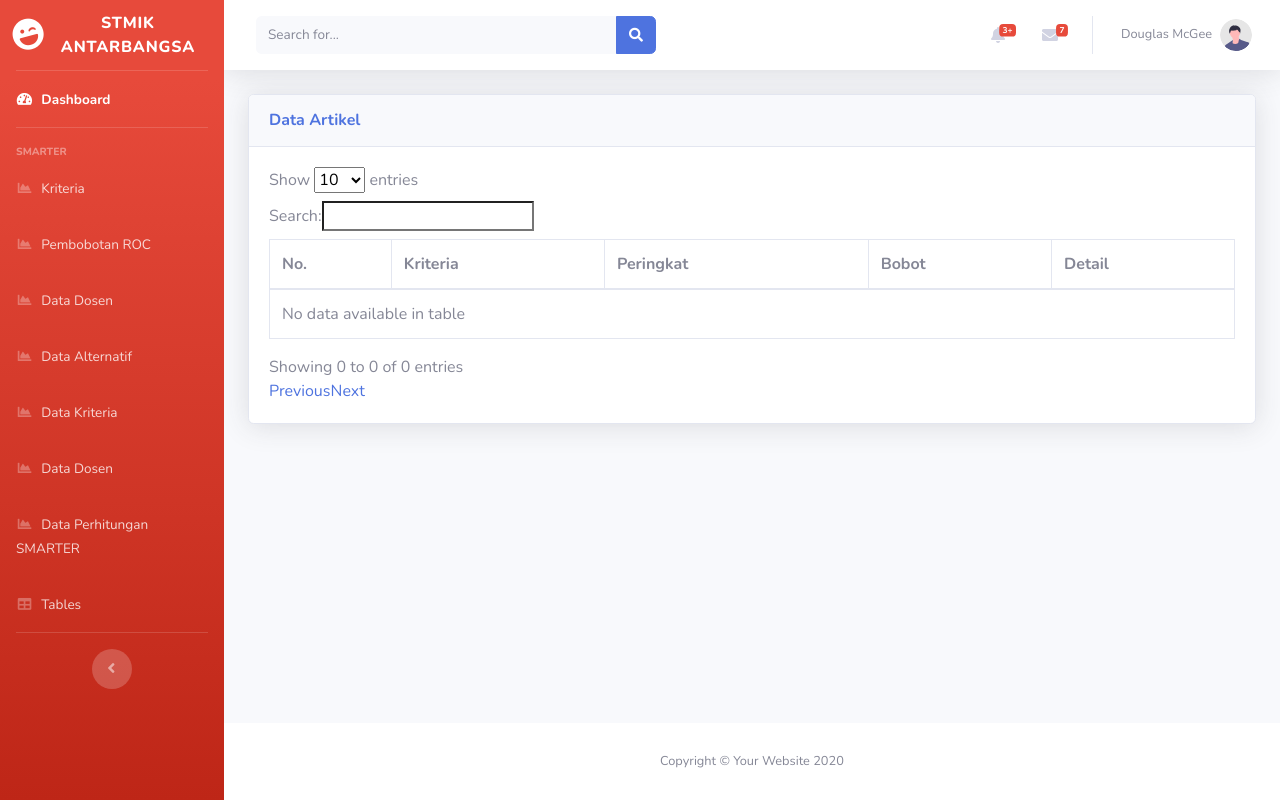
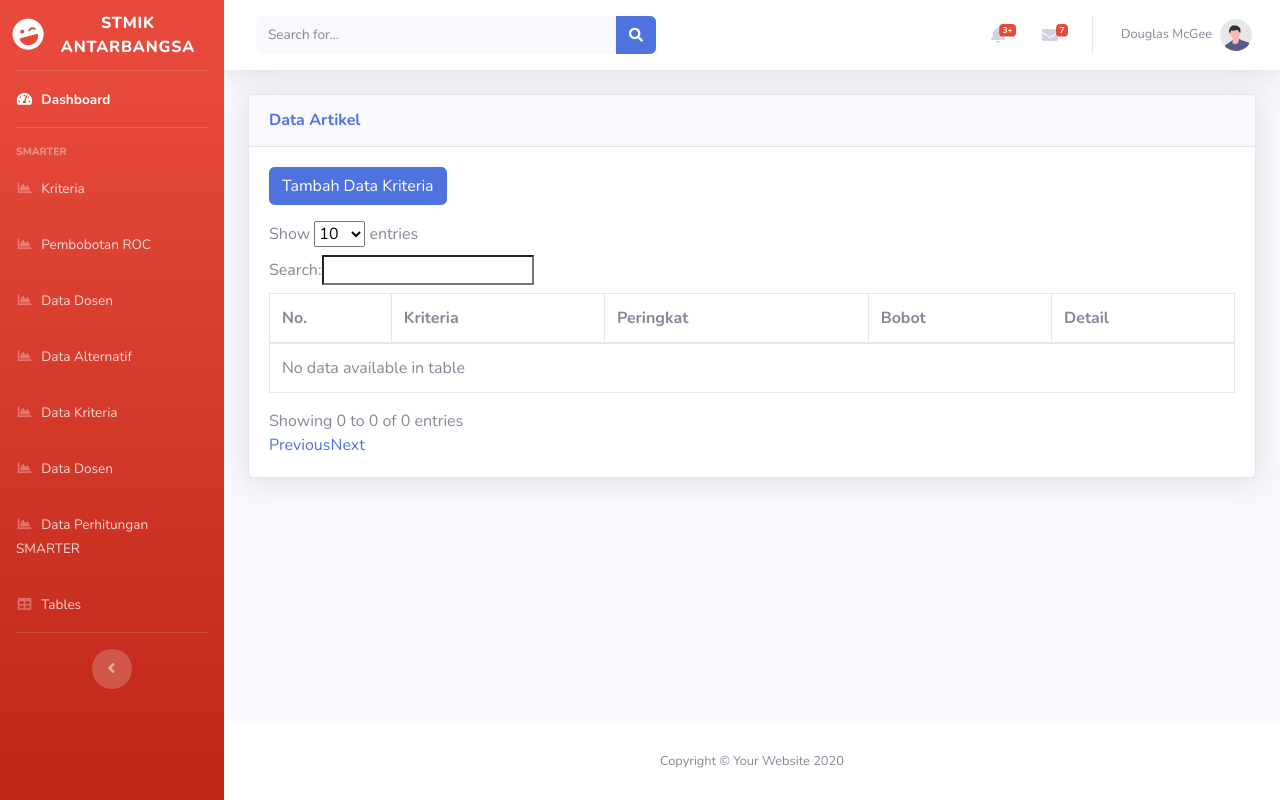
Before and after one commit to refaldodev/SPK, a CodeIgniter 4 app: template app/Views/kriteria/index.php in a window 1280 px wide. Run offline with PHP 8.4 and a stand-in for CodeIgniter, Linux system fonts and the light colour scheme; the template is opened without the code that fills it, so the values that code supplies are empty; some libraries are stand-ins or nearby versions.

Commit message:
add create kriteria

```diff
--- a/app/Config/App.php
+++ b/app/Config/App.php
@@ -36,7 +36,8 @@ class App extends BaseConfig
 	 *
 	 * @var string
 	 */
-	public $indexPage = 'index.php';
+	// public $indexPage = 'index.php';
+	public $indexPage = '';
 
 	/**
 	 * --------------------------------------------------------------------------
--- a/app/Config/Routes.php
+++ b/app/Config/Routes.php
@@ -32,9 +32,9 @@ $routes->setAutoRoute(true);
 // We get a performance increase by specifying the default
 // route since we don't have to scan directories.
 $routes->get('/', 'admin::index');
+$routes->get('/datadosen', 'datadosen::index');
 $routes->get('/datadosen/create', 'datadosen::create');
 $routes->get('/datadosen/(:segment)', 'datadosen::detail/$1');
-
 $routes->get('/kriteria/(:segment)', 'Kriteria::subkriteria/$1');
 /*
  * --------------------------------------------------------------------
--- a/app/Controllers/DataDosen.php
+++ b/app/Controllers/DataDosen.php
@@ -64,10 +64,9 @@ class DataDosen extends BaseController
             'program_studi' => $this->request->getVar('program_studi'),
             'asal_kampus' => $this->request->getVar('asal_kampus'),
 
-
-
         ]);
         // dd($data);
+        session()->setFlashdata('pesan', 'Data berhasil di tambah.');
 
         return redirect()->to('/datadosen');
     }
--- a/app/Models/KriteriaModel.php
+++ b/app/Models/KriteriaModel.php
@@ -11,6 +11,7 @@ class KriteriaModel extends Model
     // ...
     protected $table = 'kriteria';
     protected $useTimestamps = true;
+    protected $allowedFields = ['kriteria', 'peringkat', 'bobot'];
 
     public function getKriteria($slug = false)
     {
--- a/app/Views/admintemplate/template.php
+++ b/app/Views/admintemplate/template.php
@@ -18,7 +18,7 @@
     <!-- Custom styles for this template-->
     <link href="/assets/css/sb-admin-2.min.css" rel="stylesheet">
     <!-- datatables -->
-    <link href="assets/vendor/datatables/dataTables.bootstrap4.min.css" rel="stylesheet">
+    <link href="/assets/vendor/datatables/dataTables.bootstrap4.min.css" rel="stylesheet">
 
 
 </head>
@@ -41,7 +41,6 @@
 
             <!-- Divider -->
             <hr class="sidebar-divider my-0">
-
 
             <!-- Nav Item - Dashboard -->
             <li class="nav-item
--- a/app/Views/dosen/create.php
+++ b/app/Views/dosen/create.php
@@ -46,8 +46,8 @@
                      </div>
                  </div>
                  <div class="form-group row">
-                     <div class="col-sm-10">
-                         <button type="submit" class="btn btn-primary">Sign in</button>
+                     <div class="col-sm-10 ">
+                         <button type="submit" class="btn btn-primary">Tambah Data</button>
                      </div>
                  </div>
              </form>
--- a/app/Views/kriteria/index.php
+++ b/app/Views/kriteria/index.php
@@ -8,8 +8,18 @@
             <h6 class="m-0 font-weight-bold text-primary">Data Artikel</h6>
         </div>
         <div class="card-body">
-            <!-- <a href="#" class="btn btn-default btn-md mb-3" data-toggle="modal" data-target="#modal-default"><i class=" fas fa-plus"></i> Tambah User</a> -->
-
+            <!-- Button trigger modal -->
+            <button type="button" class="btn btn-primary mb-3" data-toggle="modal" data-target="#exampleModal">
+                Tambah Data Kriteria
+            </button>
+            <?php if (session()->getFlashdata('pesan')) :  ?>
+                <div class="alert alert-success alert-dismissible fade show" role="alert">
+                    <?= session()->getFlashdata('pesan') ?>
+                    <button type="button" class="close" data-dismiss="alert" aria-label="Close">
+                        <span aria-hidden="true">&times;</span>
+                    </button>
+                </div>
+            <?php endif;  ?>
             <div class="table-responsive">
                 <table class="table table-bordered" id="dataTable" width="100%" cellspacing="0">
                     <thead>
@@ -19,10 +29,8 @@
                             <th>Peringkat</th>
                             <th>Bobot</th>
                             <th>Detail</th>
-
                         </tr>
                     </thead>
-
                     <tbody>
                         <?php $no = 1; ?>
                         <?php foreach ($kriteria as $data) : ?>
@@ -32,15 +40,53 @@
                                 <td><?= $data['peringkat'] ?></td>
                                 <td><?= $data['bobot'] ?></td>
                                 <td>
-                                    <a href="/kriteria/<?= $data['kriteria'] ?>" data-toggle="tooltip" data-placement="top" title="Detail" class="btn btn-outline-info"><i class="fa fa-search-plus"></i></a>
-
+                                    <a href="/kriteria/<?= $data['kriteria'] ?>" data-toggle="tooltip" data-placement="top" title="Sub Kriteria" class="btn btn-outline-info"><i class="fa fa-search-plus"></i></a>
                                 </td>
                             </tr>
                         <?php endforeach; ?>
-
-
                     </tbody>
                 </table>
+            </div>
+
+            <div class="modal fade" id="exampleModal" tabindex="-1" aria-labelledby="exampleModalLabel" aria-hidden="true">
+                <div class="modal-dialog modal-lg	">
+                    <div class="modal-content">
+                        <div class="modal-header">
+                            <h5 class="modal-title" id="exampleModalLabel">Tambah Data Kriteria</h5>
+                            <button type="button" class="close" data-dismiss="modal" aria-label="Close">
+                                <span aria-hidden="true">&times;</span>
+                            </button>
+                        </div>
+                        <div class="modal-body">
+                            <form action="/kriteria/save" method="post">
+                                <?= csrf_field(); ?>
+
+                                <div class="form-group row">
+                                    <label for="kriteria" class="col-sm-2 col-form-label">Kriteria</label>
+                                    <div class="col-sm-10">
+                                        <input type="text" class="form-control" id="kriteria" name="kriteria">
+                                    </div>
+                                </div>
+                                <div class="form-group row">
+                                    <label for="peringkat" class="col-sm-2 col-form-label">Peringkat</label>
+                                    <div class="col-sm-10">
+                                        <input type="text" class="form-control" id="peringkat" name="peringkat">
+                                    </div>
+                                </div>
+                                <div class="form-group row">
+                                    <label for="Bobot" class="col-sm-2 col-form-label">Bobot</label>
+                                    <div class="col-sm-10">
+                                        <input type="number" class="form-control" id="Bobot" min="0" max="0.99" step=0.01 name="bobot">
+                                    </div>
+                                </div>
+
+                        </div>
+                        <div class="modal-footer">
+                            <button type="submit" class="btn btn-primary">Tambah Data</button>
+                        </div>
+                        </form>
+                    </div>
+                </div>
             </div>
         </div>
     </div>
```
Also changed, not shown: app/Controllers/Kriteria.php (+11 -0 lines), app/Views/dosen/index.php (+9 -0 lines), app/Views/kriteria/create.php (added).
